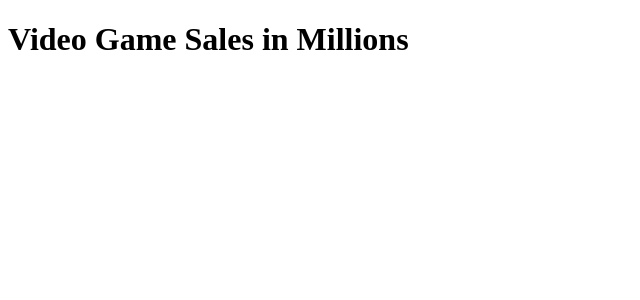
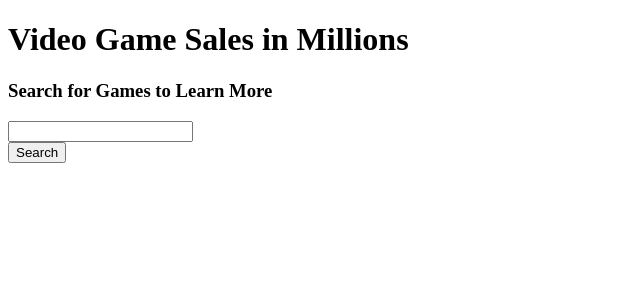
Before and after one commit to LizzieDworsky/VideoGameData-frontend, a React (Create React App) app: page / in a window 1280 px wide. Shown: the top 300 px of the page, without its empty margins (0-640 px from the left). Built offline with nearby package versions, Linux system fonts and the light colour scheme; no server answers.

Commit message:
added a search bar component to filter games by name and replace dataset

```diff
--- a/src/App.js
+++ b/src/App.js
@@ -1,9 +1,11 @@
 import axios from "axios";
 import React, { useState, useEffect } from "react";
 import NavBar from "./Components/NavBar";
+import SearchBar from "./Components/SearchBar";
 
 function App() {
     const [videoGames, setVideoGames] = useState([]);
+    const [filter, setFilter] = useState("");
 
     useEffect(() => {
         getAllGames();
@@ -14,11 +16,29 @@ function App() {
         setVideoGames(response.data);
     }
 
+    function filterGames() {
+        let tempFilter = videoGames.filter((item) => {
+            if (item.name.includes(filter)) {
+                return true;
+            }
+        });
+        console.log(tempFilter);
+        setVideoGames(tempFilter);
+    }
+
     return (
         <div>
             <header>
                 <NavBar />
             </header>
+            <main>
+                <div>
+                    <h3>Search for Games to Learn More</h3>
+                    <SearchBar setState={setFilter} />
+                    <button onClick={filterGames}>Search</button>
+                </div>
+            </main>
+            <footer></footer>
         </div>
     );
 }
--- /dev/null
+++ b/src/Components/SearchBar.jsx
@@ -0,0 +1,14 @@
+import React from "react";
+
+const SearchBar = ({ setState }) => {
+    return (
+        <form>
+            <input
+                type="text"
+                onChange={(event) => setState(event.target.value)}
+            />
+        </form>
+    );
+};
+
+export default SearchBar;
```
